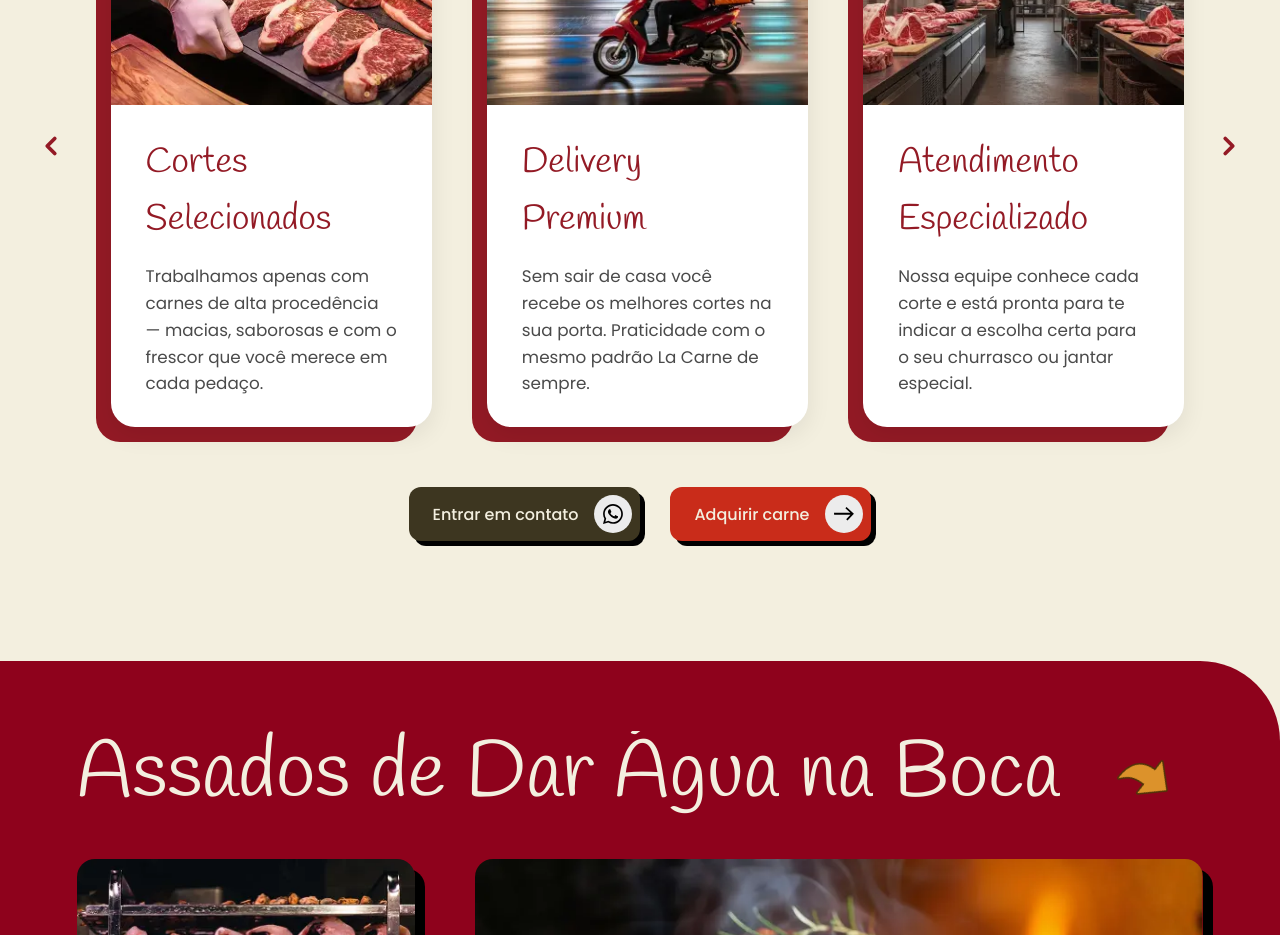
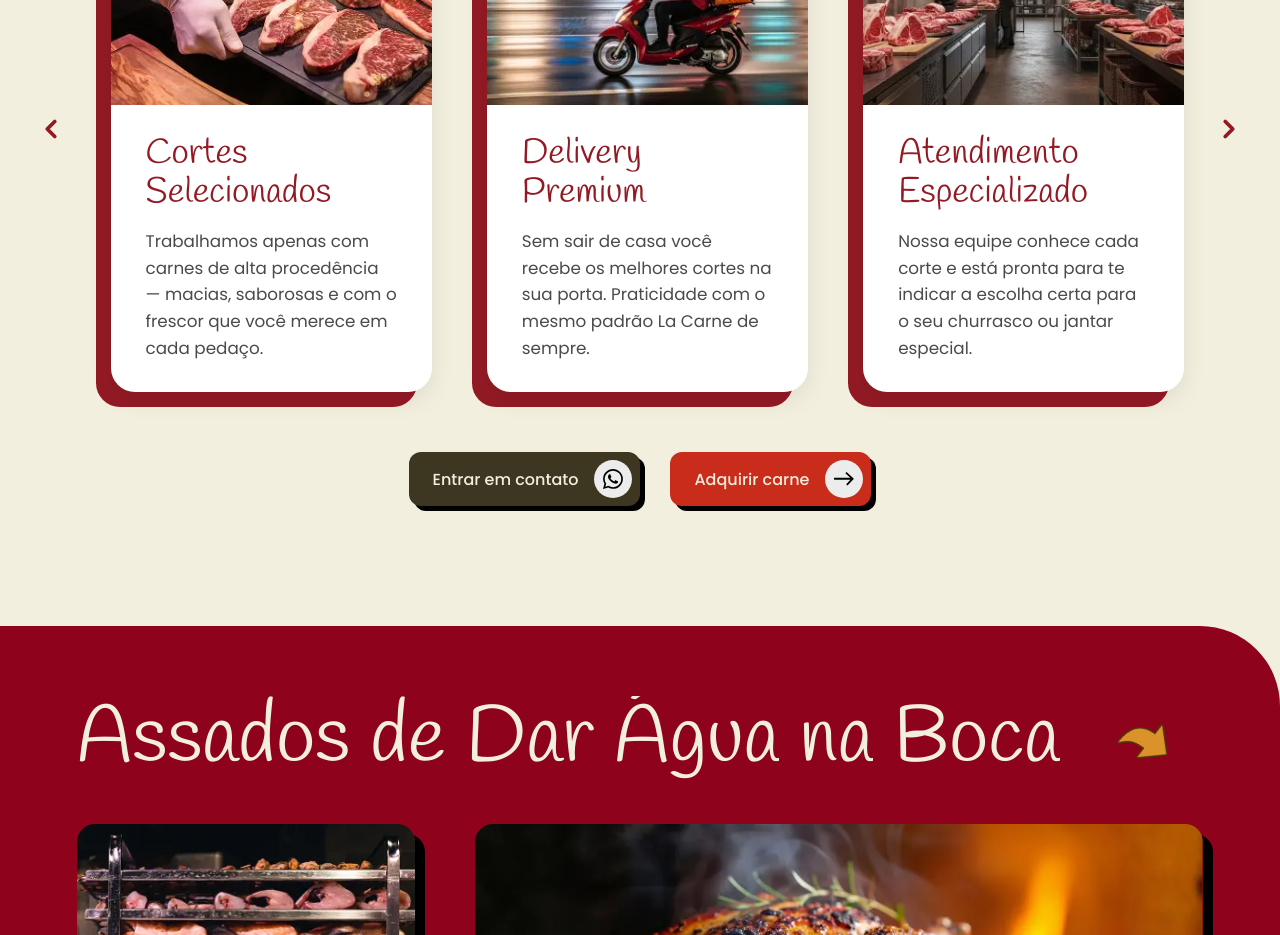
Before and after one commit to Marcusvn2006/WebSite.LaCarne, a React (Vite) app: page / in a window 1280 px wide. Shown: the part 2000-2935 px from the top of the page. Built offline with nearby package versions, Linux system fonts and the light colour scheme.

Commit message:
atualização css

```diff
--- a/src/App.css
+++ b/src/App.css
@@ -299,6 +299,7 @@ body {
 .exp-card-title {
   font-family: 'Handlee', cursive;
   font-size: 2.2rem;
+  line-height: 1.1;
   color: #931a25;
   font-weight: 400;
   margin-bottom: 15px;
```
